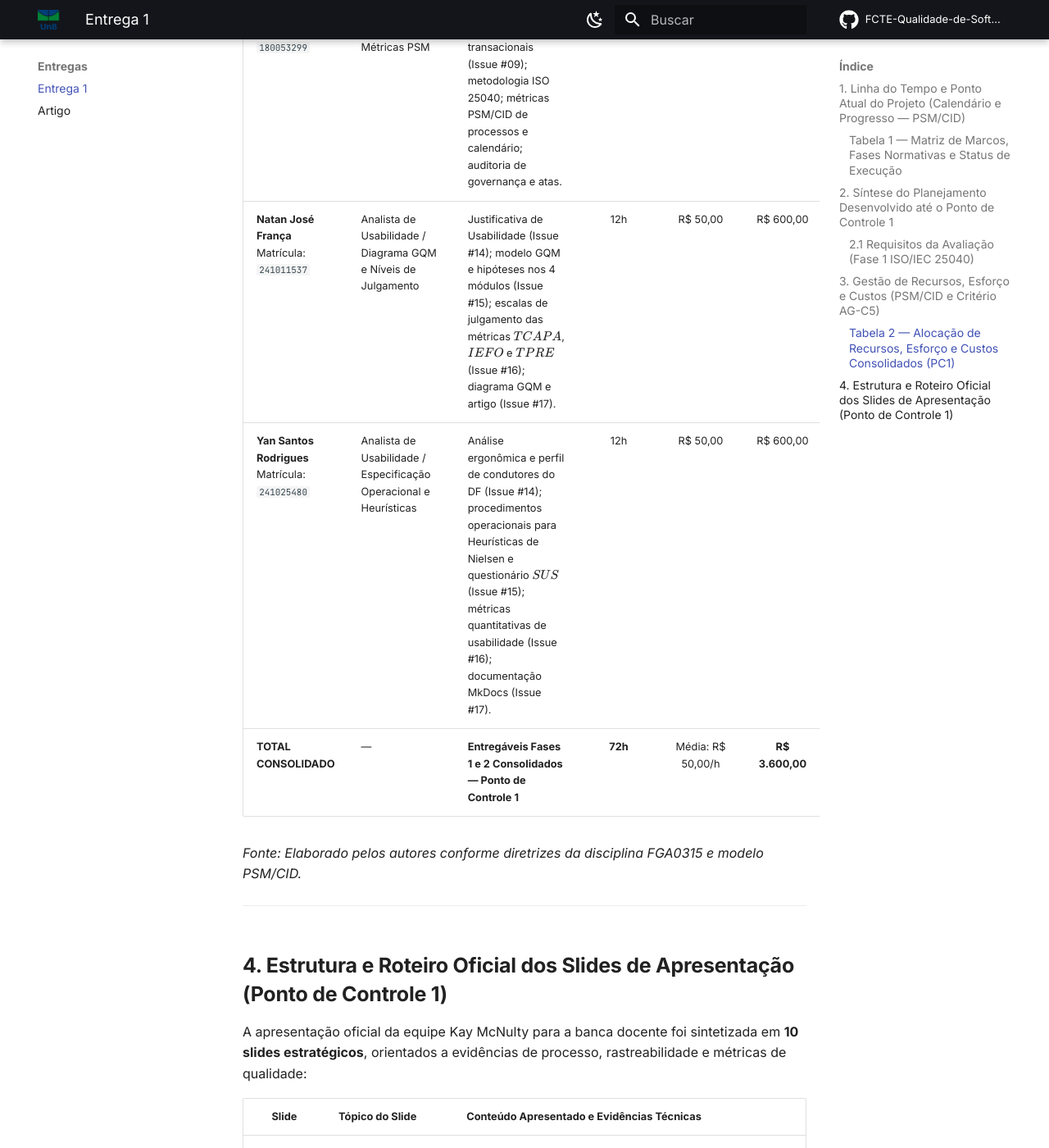
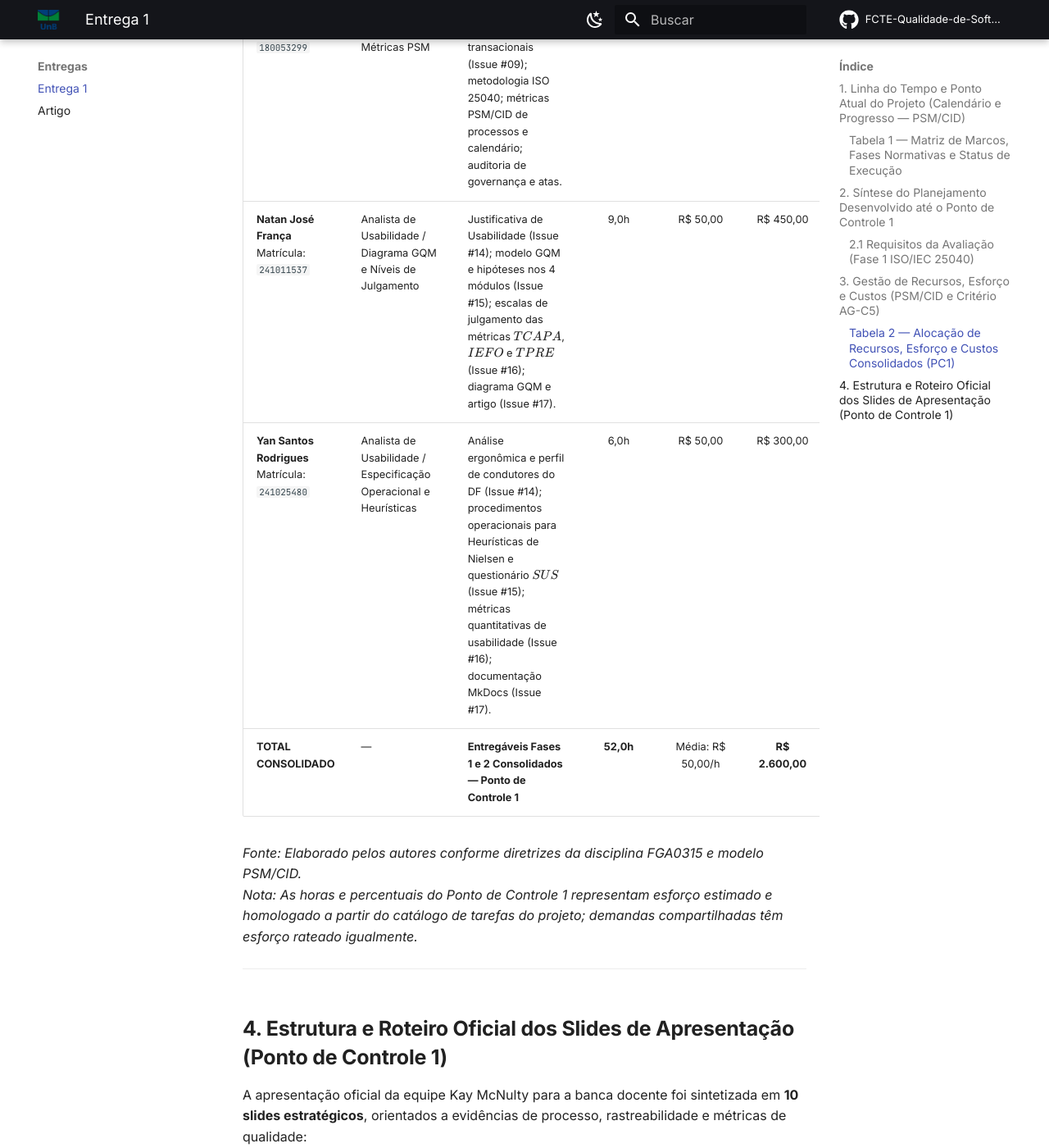
Before and after one commit to FCTE-Qualidade-de-Software-1/2026-2_T02_KAY_MCNULTY, an MkDocs documentation site: the page built from docs/entregas/entrega1.md, in a window 1280 px wide and 1400 px high, scrolled down 5006 px. Shown: the whole window at 82% size. Built offline with MkDocs 1.6.1 and Material for MkDocs 9.7.7, drawn with Linux system fonts in a browser that asks for light colours; comment, search, counter and statistics services are not loaded; some of the changed text lies outside the part shown.

Commit message:
docs(entrega1): sincroniza tabela de esforco e datas dos marcos M4-M5 com o PSM
Co-authored-by: Nicole Jovita Fernandes <nicolejovitafernandes@gmail.com>

```diff
--- a/docs/entregas/entrega1.md
+++ b/docs/entregas/entrega1.md
@@ -62,15 +62,16 @@ A Tabela 2 apresenta a alocação completa de responsabilidades, horas de trabal
 
 | Integrante | Papel Principal na Equipe | Responsabilidades e Tarefas no Ponto de Controle 1 | Horas (h) | Valor / Hora (R$) | Custo Total (R$) | % de Esforço (AG-C5) |
 | :--- | :--- | :--- | :---: | :---: | :---: | :---: |
-| **Artur Fernandes Galdino**<br>Matrícula: `241010923` | Analista de Compatibilidade / Mapeamento de Arquitetura e Escopo | Mapeamento dos módulos de Infração, Atendimento, Protocolo e Chatbot (Issue #01); especificação GQM e métricas de Compatibilidade ($TCBN$, $ICR$, $TSIS$) (Issues #03 e #04); escopo e propósito (Issues #05 e #07). | 12h | R$ 50,00 | R$ 600,00 | **16,67%** |
-| **Nicole Jovita Fernandes**<br>Matrícula: `241012347` | Analista de Requisitos / Stakeholders, Modelo ISO 25010 e ODS | Justificativa de Compatibilidade cross-browser/mobile (Issue #02); mapeamento de stakeholders (Issue #05); adaptação do modelo ISO 25010 (Issue #06); alinhamento aos ODS 9 (Meta 9.c) e 16 (Meta 16.6) (Issue #08). | 12h | R$ 50,00 | R$ 600,00 | **16,67%** |
-| **Davi Ursolino de Oliveira**<br>Matrícula: `241012202` | Analista de Confiabilidade / Especificação GQM e Métricas | Especificação GQM de Confiabilidade (Issue #10); métricas quantitativas ($TDO$, $TCFF$, $DFF$, $TTOA$, $TRTI$, $TMR$) e réguas de pontuação (Issue #11); diagramação Mermaid e fórmulas MathJax (Issues #12 e #13). | 12h | R$ 50,00 | R$ 600,00 | **16,67%** |
-| **João Eduardo Pereira Rabelo**<br>Matrícula: `180053299` | Analista de Confiabilidade / Metodologia e Métricas PSM | Fundamentação de Confiabilidade em serviços transacionais (Issue #09); metodologia ISO 25040; métricas PSM/CID de processos e calendário; auditoria de governança e atas. | 12h | R$ 50,00 | R$ 600,00 | **16,66%** |
-| **Natan José França**<br>Matrícula: `241011537` | Analista de Usabilidade / Diagrama GQM e Níveis de Julgamento | Justificativa de Usabilidade (Issue #14); modelo GQM e hipóteses nos 4 módulos (Issue #15); escalas de julgamento das métricas $TCAPA$, $IEFO$ e $TPRE$ (Issue #16); diagrama GQM e artigo (Issue #17). | 12h | R$ 50,00 | R$ 600,00 | **16,66%** |
-| **Yan Santos Rodrigues**<br>Matrícula: `241025480` | Analista de Usabilidade / Especificação Operacional e Heurísticas | Análise ergonômica e perfil de condutores do DF (Issue #14); procedimentos operacionais para Heurísticas de Nielsen e questionário $SUS$ (Issue #15); métricas quantitativas de usabilidade (Issue #16); documentação MkDocs (Issue #17). | 12h | R$ 50,00 | R$ 600,00 | **16,67%** |
-| **TOTAL CONSOLIDADO** | — | **Entregáveis Fases 1 e 2 Consolidados — Ponto de Controle 1** | **72h** | Média: R$ 50,00/h | **R$ 3.600,00** | **100%** |
+| **Artur Fernandes Galdino**<br>Matrícula: `241010923` | Analista de Compatibilidade / Mapeamento de Arquitetura e Escopo | Mapeamento dos módulos de Infração, Atendimento, Protocolo e Chatbot (Issue #01); especificação GQM e métricas de Compatibilidade ($TCBN$, $ICR$, $TSIS$) (Issues #03 e #04); escopo e propósito (Issues #05 e #07). | 13,5h | R$ 50,00 | R$ 675,00 | **25,96%** |
+| **Nicole Jovita Fernandes**<br>Matrícula: `241012347` | Analista de Requisitos / Stakeholders, Modelo ISO 25010 e ODS | Justificativa de Compatibilidade cross-browser/mobile (Issue #02); mapeamento de stakeholders (Issue #05); adaptação do modelo ISO 25010 (Issue #06); alinhamento aos ODS 9 (Meta 9.c) e 16 (Meta 16.6) (Issue #08). | 9,5h | R$ 50,00 | R$ 475,00 | **18,27%** |
+| **Davi Ursolino de Oliveira**<br>Matrícula: `241012202` | Analista de Confiabilidade / Especificação GQM e Métricas | Especificação GQM de Confiabilidade (Issue #10); métricas quantitativas ($TDO$, $TCFF$, $DFF$, $TTOA$, $TRTI$, $TMR$) e réguas de pontuação (Issue #11); diagramação Mermaid e fórmulas MathJax (Issues #12 e #13). | 10,0h | R$ 50,00 | R$ 500,00 | **19,23%** |
+| **João Eduardo Pereira Rabelo**<br>Matrícula: `180053299` | Analista de Confiabilidade / Metodologia e Métricas PSM | Fundamentação de Confiabilidade em serviços transacionais (Issue #09); metodologia ISO 25040; métricas PSM/CID de processos e calendário; auditoria de governança e atas. | 4,0h | R$ 50,00 | R$ 200,00 | **7,69%** |
+| **Natan José França**<br>Matrícula: `241011537` | Analista de Usabilidade / Diagrama GQM e Níveis de Julgamento | Justificativa de Usabilidade (Issue #14); modelo GQM e hipóteses nos 4 módulos (Issue #15); escalas de julgamento das métricas $TCAPA$, $IEFO$ e $TPRE$ (Issue #16); diagrama GQM e artigo (Issue #17). | 9,0h | R$ 50,00 | R$ 450,00 | **17,31%** |
+| **Yan Santos Rodrigues**<br>Matrícula: `241025480` | Analista de Usabilidade / Especificação Operacional e Heurísticas | Análise ergonômica e perfil de condutores do DF (Issue #14); procedimentos operacionais para Heurísticas de Nielsen e questionário $SUS$ (Issue #15); métricas quantitativas de usabilidade (Issue #16); documentação MkDocs (Issue #17). | 6,0h | R$ 50,00 | R$ 300,00 | **11,54%** |
+| **TOTAL CONSOLIDADO** | — | **Entregáveis Fases 1 e 2 Consolidados — Ponto de Controle 1** | **52,0h** | Média: R$ 50,00/h | **R$ 2.600,00** | **100,00%** |
 
 *Fonte: Elaborado pelos autores conforme diretrizes da disciplina FGA0315 e modelo PSM/CID.*
+*Nota: As horas e percentuais do Ponto de Controle 1 representam esforço estimado e homologado a partir do catálogo de tarefas do projeto; demandas compartilhadas têm esforço rateado igualmente.*
 
 ---
 
```
Also changed, not shown: other parts of docs/entregas/entrega1.md (+2 -2 lines).
